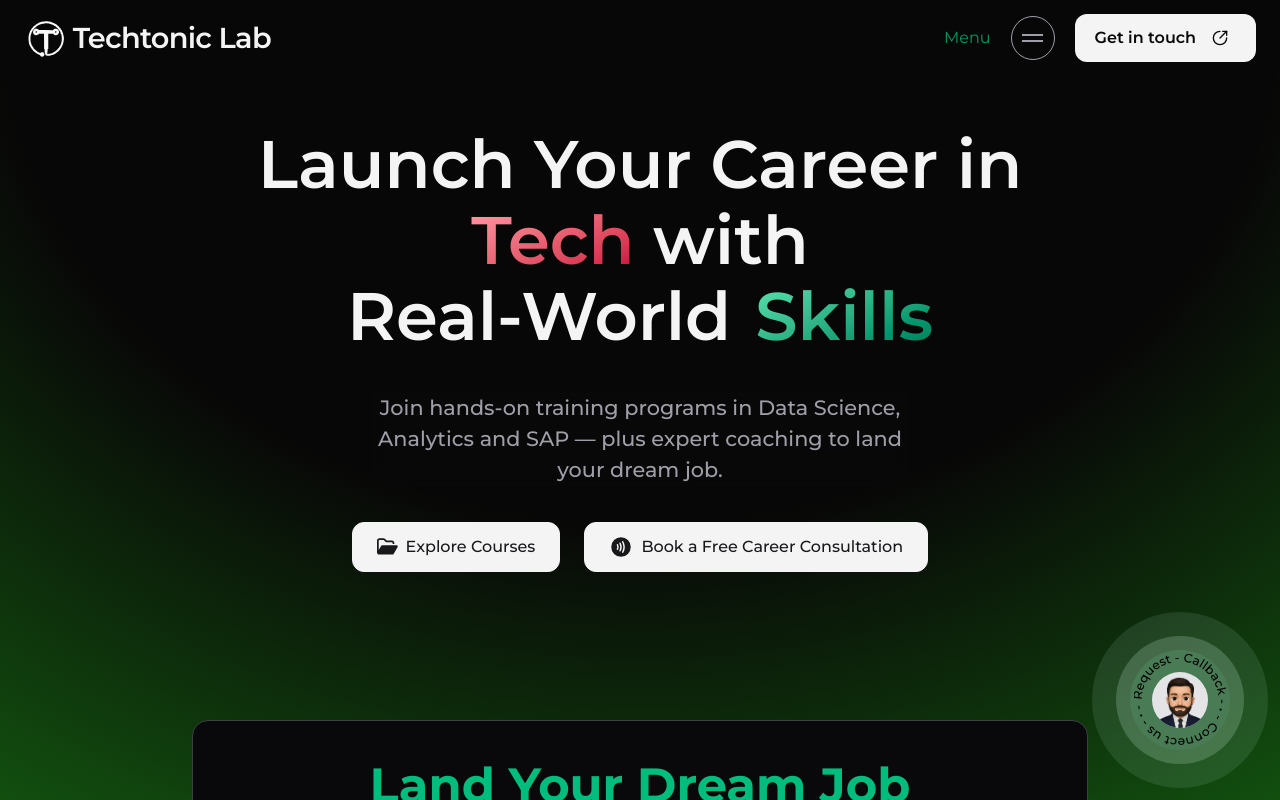
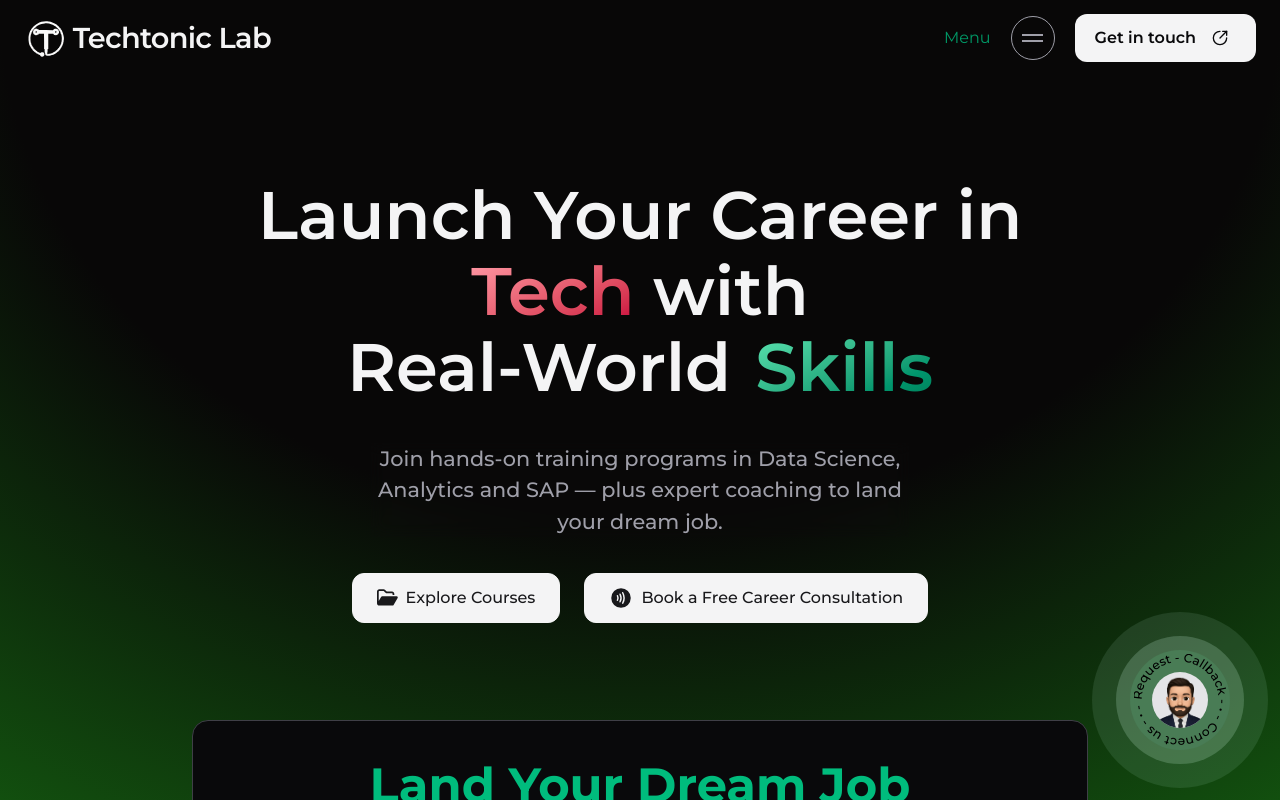
Before and after one commit to shra1w/techtoniclab, a Next.js app: page / in a window 1280 px wide. Shown: the top 800 px of the page. Built offline with nearby package versions, Linux system fonts and the light colour scheme.

Commit message:
Made some minor chnages on ui

```diff
--- a/src/app/Components/HeroSectionContent.js
+++ b/src/app/Components/HeroSectionContent.js
@@ -11,7 +11,7 @@ export default function HeroSectionContent({
     const textColor = useMotionTemplate`${currentColor}`
 
     return(
-        <div className="absolute left-0 top-0 z-10 w-full h-full flex flex-col items-center pt-[25%] md:pt-[10%] gap-4 md:gap-5 lg:gap-6">
+        <div className="absolute left-0 top-0 z-10 w-full h-full flex flex-col items-center pt-[50%] sm:pt-[30%] md:pt-[14%] gap-4 md:gap-5 lg:gap-6">
             {/* Desktop/Tablet version - Optimized text sizes */}
             <div className="text-[1.6rem] sm:text-[2.2rem] md:text-[3rem] lg:text-[3.5rem] xl:text-[4.2rem] w-[90%] font-semibold leading-[2rem] sm:leading-[2.5rem] md:leading-[3.2rem] lg:leading-[4rem] xl:leading-[4.5rem] text-center text-zinc-100 hidden sm:flex flex-col gap-1">
                 <div className="overflow-hidden">
```
